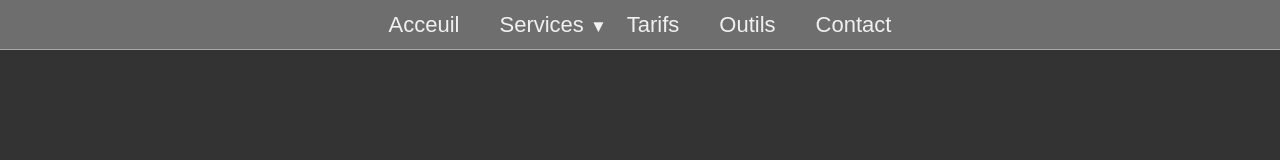
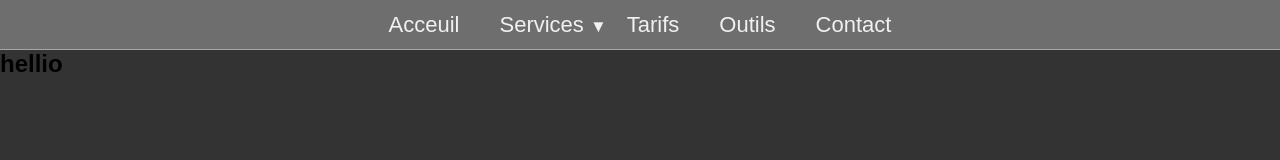
Before and after one commit to karim-ilies/gito, a plain HTML site: page index.html in a window 1280 px wide. Drawn offline with Linux system fonts and the light colour scheme.

Commit message:
third commit

```diff
--- a/index.html
+++ b/index.html
@@ -25,5 +25,8 @@
     </ul>
 
    </nav>
+   <section>
+    <h2>hellio</h2>
+   </section>
 </body>
 </html>
```
